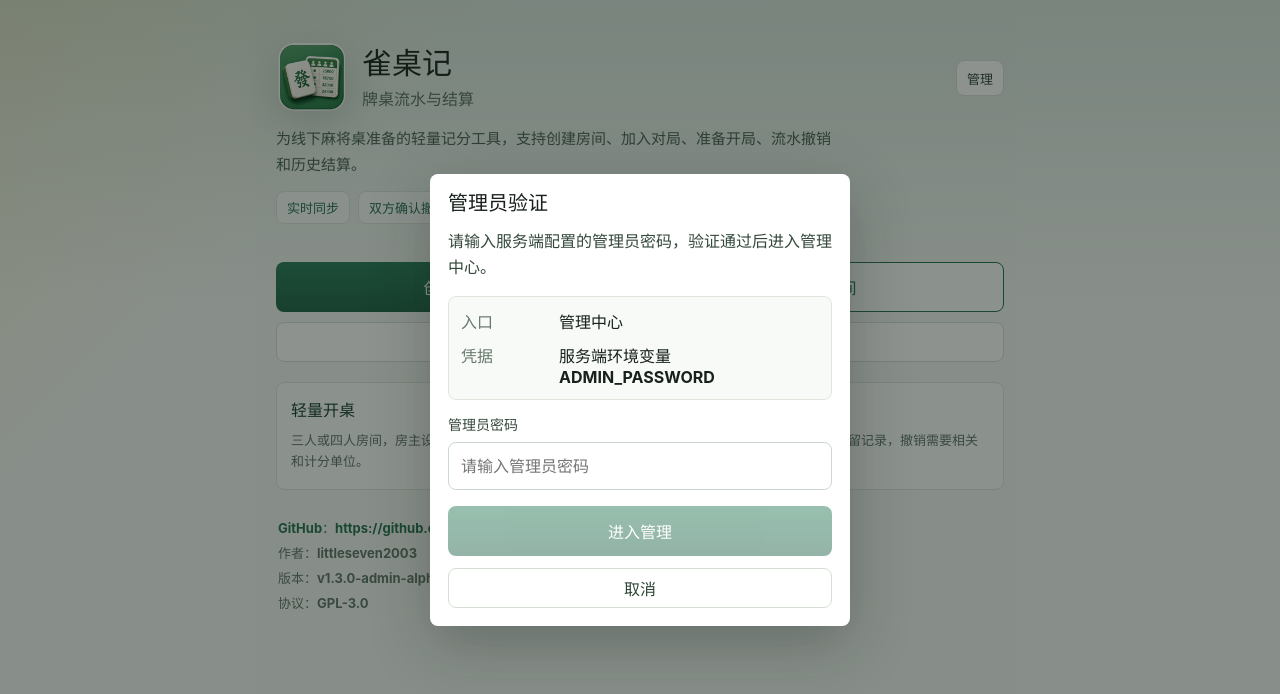
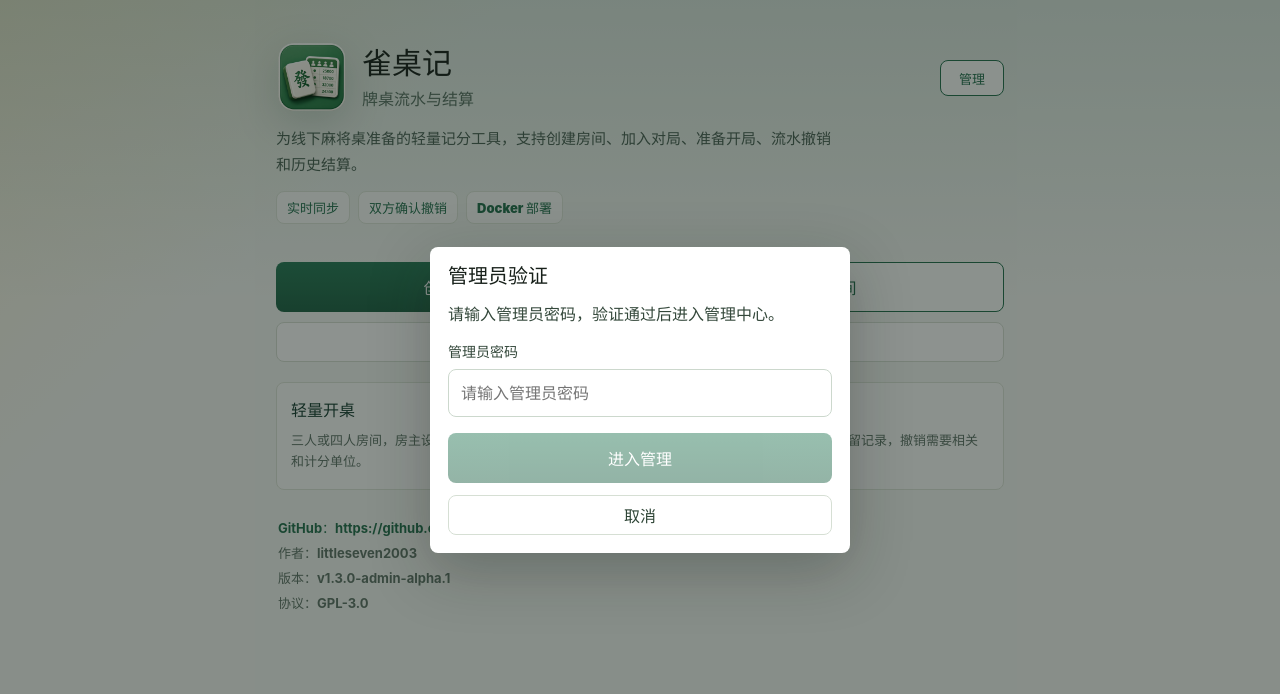
Before and after one commit to littleseven2003/mahjong_scoreboard, a Vue app in the folder web/: page / in a window 1280 px wide. Both pictures are taken after a click on the button "管理". Shown: the top 694 px of the page. Built offline with nearby package versions, Linux system fonts and the light colour scheme.

Commit message:
fix: 调整管理入口和验证弹窗

```diff
--- a/web/src/styles/main.css
+++ b/web/src/styles/main.css
@@ -160,7 +160,7 @@ h2 {
 
 .home-admin-button {
   flex: 0 0 auto;
-  margin-top: 0;
+  color: #236f4e;
 }
 
 .home-actions {
@@ -411,6 +411,14 @@ select:focus {
   min-height: 36px;
   padding: 0 10px;
   font-size: 13px;
+}
+
+.home-brand-row .home-admin-button {
+  width: auto;
+  min-width: 64px;
+  min-height: 36px;
+  margin-top: 0;
+  padding: 0 12px;
 }
 
 .icon-button {
--- a/web/src/views/HomeView.vue
+++ b/web/src/views/HomeView.vue
@@ -86,7 +86,7 @@ onMounted(() => {
     <header class="home-hero">
       <div class="home-brand-row">
         <AppLogo />
-        <button class="ghost-button compact-button home-admin-button" type="button" @click="adminDialogOpen = true">管理</button>
+        <button class="secondary-button compact-button home-admin-button" type="button" @click="adminDialogOpen = true">管理</button>
       </div>
       <p class="home-subtitle">为线下麻将桌准备的轻量记分工具，支持创建房间、加入对局、准备开局、流水撤销和历史结算。</p>
       <div class="home-highlight-row">
@@ -153,13 +153,7 @@ onMounted(() => {
     <div v-if="adminDialogOpen" class="modal-backdrop">
       <section class="modal-panel">
         <h2>管理员验证</h2>
-        <p class="modal-message">请输入服务端配置的管理员密码，验证通过后进入管理中心。</p>
-        <div class="confirm-summary">
-          <span>入口</span>
-          <strong>管理中心</strong>
-          <span>凭据</span>
-          <strong>服务端环境变量 ADMIN_PASSWORD</strong>
-        </div>
+        <p class="modal-message">请输入管理员密码，验证通过后进入管理中心。</p>
         <label>
           <span>管理员密码</span>
           <input
```
